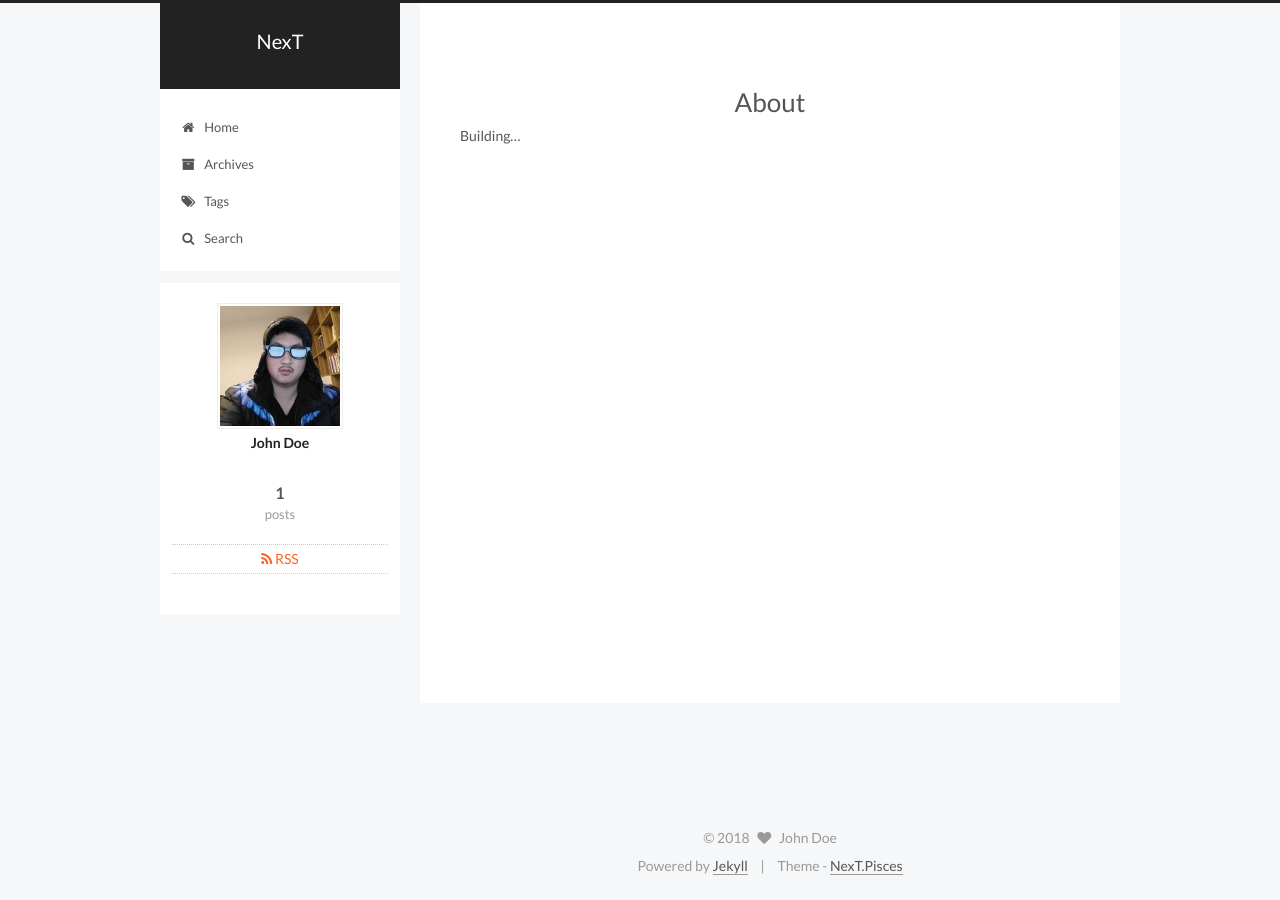
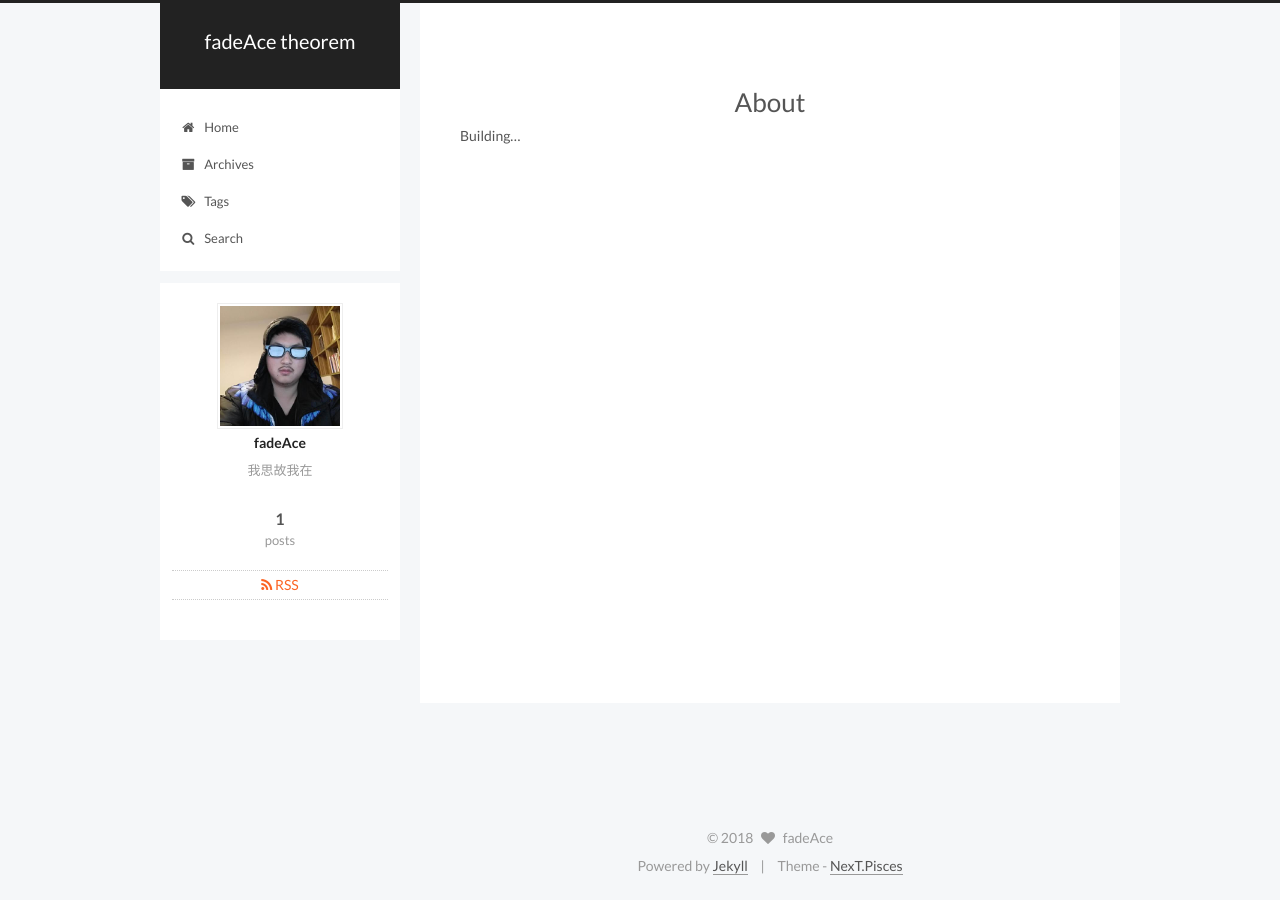
Before and after one commit to fadeAce/whyAce, a Jekyll site: the page built from about/index.md, in a window 1280 px wide. Built offline with Jekyll 4.4.1, drawn with Linux system fonts in a browser that asks for light colours.

Commit message:
revision

```diff
--- a/_config.yml
+++ b/_config.yml
@@ -4,10 +4,10 @@
 # ---------------------------------------------------------------
 
 # Site
-title: NexT
+title: fadeAce theorem
 subtitle:
-description:
-author: John Doe
+description: 我思故我在
+author: fadeAce
 # Support language: de, en, fr-FR, id, ja, ko, pt-BR, pt, ru, zh-Hans, zh-hk, zh-tw
 language: en
 date_format: '%Y-%m-%d'
```
